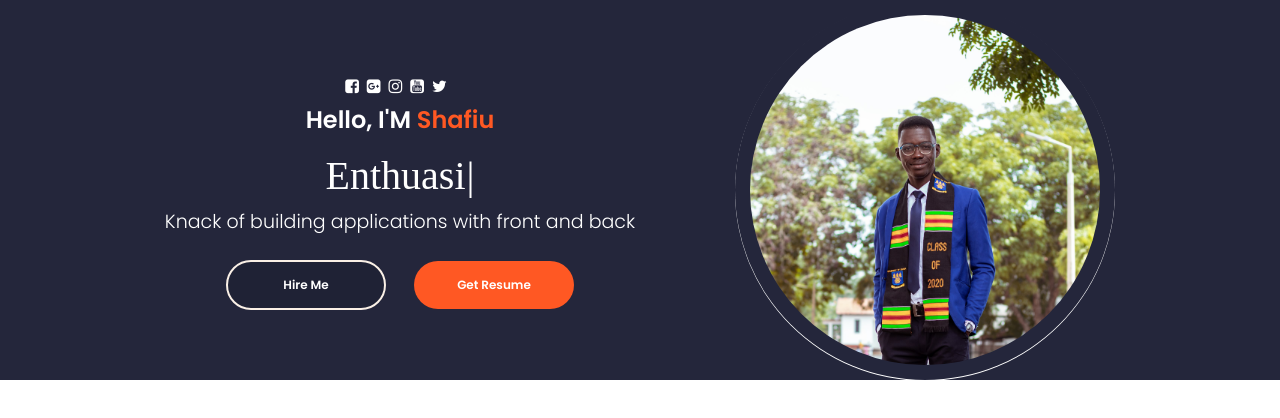
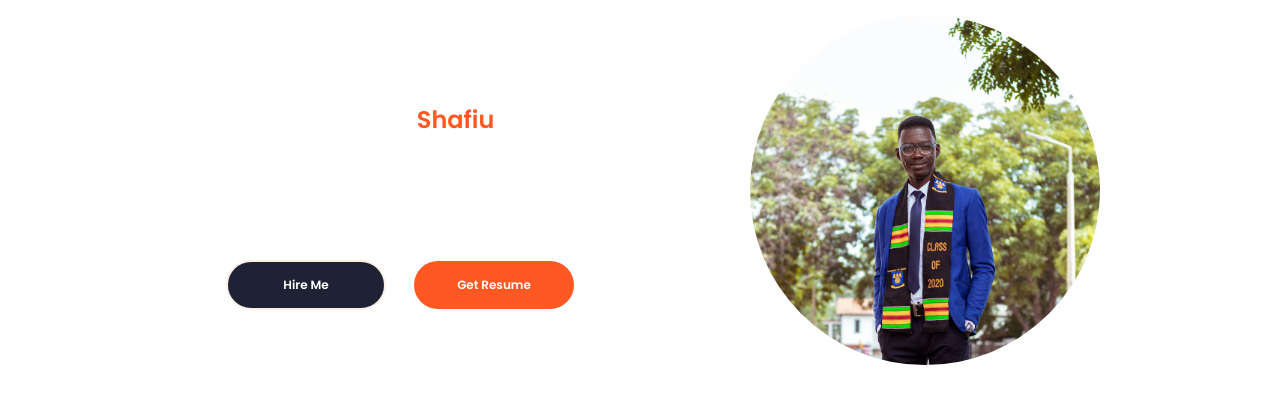
Before and after one commit to shafiuyushawu/shafiuportfoliomain, a React (Create React App) app: page / in a window 1280 px wide. Shown: the top 418 px of the page. Built offline with nearby package versions, Linux system fonts and the light colour scheme; a web font is replaced by a local one.

Commit message:
profile footer

```diff
--- a/src/App.js
+++ b/src/App.js
@@ -1,9 +1,10 @@
 import './App.css';
-import Profile from './PortfolioContainer/Home/Profile';
+import Home from './PortfolioContainer/Home/Home';
+
 function App() {
   return (
     <div>
-      <Profile />
+      <Home />
     </div>
   );
 }
--- /dev/null
+++ b/src/PortfolioContainer/Home/Footer/Footer.css
@@ -0,0 +1,23 @@
+.footer-container {
+    height: 17.8%;
+    width: 100%;
+    overflow: hidden;
+    display: flex;
+    justify-content: center;
+}
+.footer-parent{
+    width: 100%;
+    height: 100%;
+    max-width: 1920px;
+}
+.footer-parent img {
+    max-width: 100%;
+    height: 130px;
+}
+
+@media only screen and (max-width: 1110px){
+    .footer-parent {
+        display: flex;
+        align-items: flex-end;
+    }
+}
--- /dev/null
+++ b/src/PortfolioContainer/Home/Footer/Footer.jsx
@@ -0,0 +1,13 @@
+import React from 'react'
+import './Footer.css'
+const Footer = () => {
+  return (
+    <div className='footer-container'>
+        <div className="footer-parent">
+            <img src={require('../../../assets/Home/shape-bg.png')} alt="no internet connections" />
+        </div>
+    </div>
+  )
+}
+
+export default Footer
--- /dev/null
+++ b/src/PortfolioContainer/Home/Home.css
@@ -0,0 +1,8 @@
+.home-container {
+    display: flex;
+    flex-direction: column;
+    justify-content: space-between;
+    height: 50vh !important;
+    min-height: 670px;
+    background-image: url('../../assets/Home/bg.jpg');
+}
--- /dev/null
+++ b/src/PortfolioContainer/Home/Home.jsx
@@ -0,0 +1,14 @@
+import React from 'react'
+import Profile from './Profile/Profile'
+import Footer from './Footer/Footer'
+
+const Home = () => {
+  return (
+    <div className='home-container'>
+        <Profile />
+        <Footer />
+    </div>
+  )
+}
+
+export default Home
--- a/src/PortfolioContainer/Home/Profile.css
+++ b/src/PortfolioContainer/Home/Profile/Profile.css
@@ -5,7 +5,7 @@
     justify-content: center;
     height: 10%;
     min-height: fit-content;
-    background-image: url('../../assets/Home/bg.jpg');
+
 }
 .profile-parent{
     display: flex;
@@ -58,7 +58,7 @@
 .profile-picture-background{
     height: 92%;
     width: 92%;
-    background-image: url('../../assets//Home/shafiu.jpg');
+    background-image: url('../../../assets/Home/shafiu.jpg');
     background-size: cover;
     border-radius: 50%;
     background-repeat: no-repeat;
```
Also changed, not shown: src/PortfolioContainer/Home/Profile/Profile.jsx (renamed from src/PortfolioContainer/Home/Profile.jsx).
